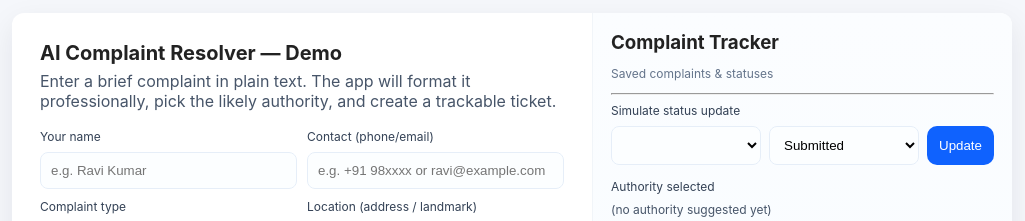
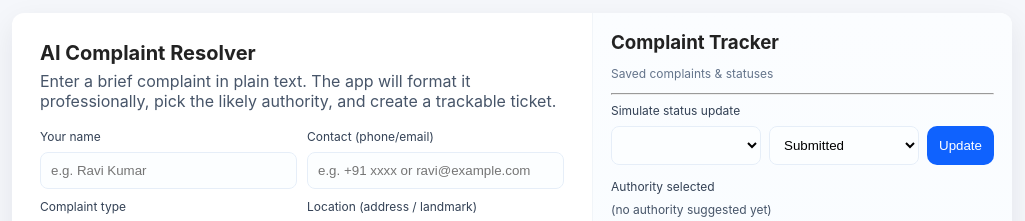
Before and after one commit to Selvakumar-official/project, a plain HTML site: page index.html in a window 1280 px wide. Shown: the top 221 px of the page, without its empty margins (128-1153 px from the left). Drawn offline with Linux system fonts and the light colour scheme.

Commit message:
Update index.html

```diff
--- a/index.html
+++ b/index.html
@@ -3,7 +3,7 @@
 <head>
   <meta charset="utf-8" />
   <meta name="viewport" content="width=device-width,initial-scale=1" />
-  <title>AI Complaint Resolver — Demo</title>
+  <title>AI Complaint Resolver</title>
   <style>
     :root {
       --accent: #0f62fe;
@@ -153,7 +153,7 @@
 <body>
   <div class="app" role="application">
     <div class="left">
-      <h1>AI Complaint Resolver — Demo</h1>
+      <h1>AI Complaint Resolver</h1>
       <p class="lead">Enter a brief complaint in plain text. The app will format it professionally, pick the likely authority, and create a trackable ticket.</p>
 
       <form id="complaintForm" autocomplete="off">
@@ -164,7 +164,7 @@
           </div>
           <div>
             <label for="contact">Contact (phone/email)</label>
-            <input id="contact" placeholder="e.g. +91 98xxxx or ravi@example.com" />
+            <input id="contact" placeholder="e.g. +91 xxxx or ravi@example.com" />
           </div>
         </div>
 
```
